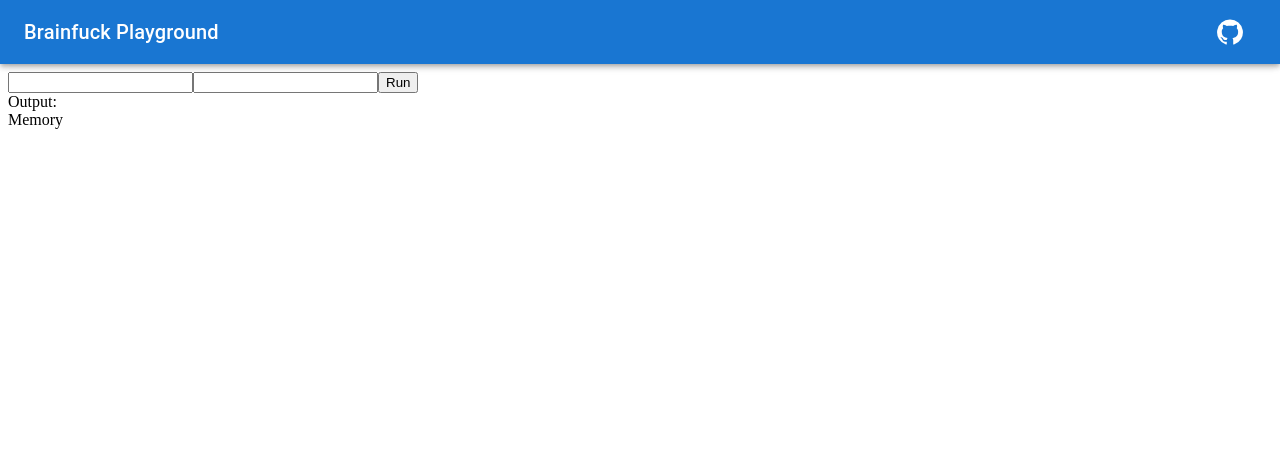
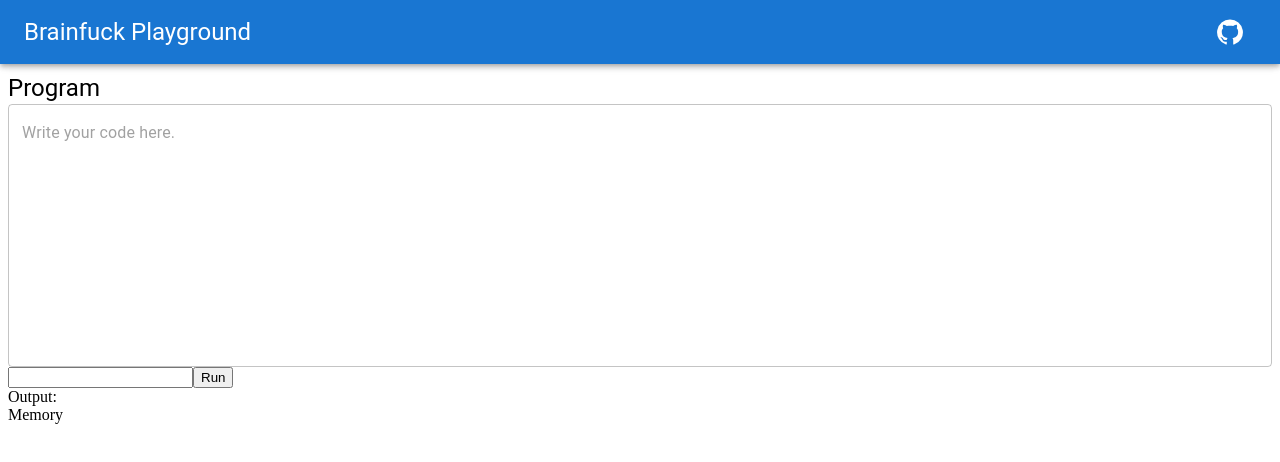
Before and after one commit to chvmvd/brainfuck-playground, a React (Vite) app: page / in a window 1280 px wide. Shown: the top 462 px of the page. Built offline with nearby package versions, Linux system fonts and the light colour scheme.

Commit message:
Create textfield of source code

```diff
--- a/src/App.tsx
+++ b/src/App.tsx
@@ -1,21 +1,34 @@
-import { useState } from "react";
-import { type Memory } from "./components/brainfuckDefinitions";
+import { useState, useEffect } from "react";
+import {
+  type BrainfuckSyntaxStatus,
+  type Memory,
+} from "./components/brainfuckDefinitions";
 import brainfuckInterpreter from "./components/brainfuckInterpreter";
 import brainfuckSyntaxChecker from "./components/brainfuckSyntaxChecker";
-import { AppBar, Toolbar, Typography, IconButton } from "@mui/material";
+import {
+  AppBar,
+  Toolbar,
+  Typography,
+  IconButton,
+  TextField,
+} from "@mui/material";
 import GitHubIcon from "@mui/icons-material/GitHub";
 
 function App() {
   const [sourceCode, setSourceCode] = useState<string>("");
+  const [syntaxStatus, setSyntaxStatus] = useState<BrainfuckSyntaxStatus>("OK");
   const [input, setInput] = useState<string>("");
   const [output, setOutput] = useState<string>("");
   const [memory, setMemory] = useState<Memory>([]);
   const [pointer, setPointer] = useState<number>(0);
+  useEffect(() => {
+    setSyntaxStatus(brainfuckSyntaxChecker(sourceCode));
+  }, [sourceCode]);
   return (
     <>
       <AppBar>
         <Toolbar>
-          <Typography variant="h6" component="div" sx={{ flexGrow: 1 }}>
+          <Typography variant="h5" component="h1" sx={{ flexGrow: 1 }}>
             Brainfuck Playground
           </Typography>
           <IconButton
@@ -28,8 +41,17 @@ function App() {
         </Toolbar>
       </AppBar>
       <Toolbar />
-      <input
-        type="text"
+      <Typography variant="h5" component="h2">
+        Program
+      </Typography>
+      <TextField
+        variant="outlined"
+        error={syntaxStatus === "OK" ? false : true}
+        helperText={syntaxStatus === "OK" ? "" : syntaxStatus}
+        placeholder="Write your code here."
+        multiline
+        rows={10}
+        fullWidth
         value={sourceCode}
         onChange={(e) => {
           setSourceCode(e.target.value);
--- a/src/components/brainfuckDefinitions.ts
+++ b/src/components/brainfuckDefinitions.ts
@@ -2,3 +2,8 @@ export const brainfuckCommand = ["<", ">", "+", "-", ".", ",", "[", "]"];
 export type BrainfuckCommand = "<" | ">" | "+" | "-" | "." | "," | "[" | "]";
 export type BrainfuckCode = string;
 export type Memory = number[];
+export type BrainfuckSyntaxStatus =
+  | "OK"
+  | "Too many open bracket!"
+  | "Too many close bracket!"
+  | "bracket mismatch!";
--- a/src/components/brainfuckSyntaxChecker.ts
+++ b/src/components/brainfuckSyntaxChecker.ts
@@ -1,12 +1,11 @@
-import { type BrainfuckCode } from "./brainfuckDefinitions";
+import {
+  type BrainfuckSyntaxStatus,
+  type BrainfuckCode,
+} from "./brainfuckDefinitions";
 
 export default function brainfuckSyntaxChecker(
   sourceCode: BrainfuckCode
-):
-  | "Too many open bracket!"
-  | "Too many close bracket!"
-  | "bracket mismatch!"
-  | "OK" {
+): BrainfuckSyntaxStatus {
   let openBracketCount = (sourceCode.match(/\[/g) || []).length;
   let closeBracketCount = (sourceCode.match(/\]/g) || []).length;
   if (openBracketCount > closeBracketCount) return "Too many open bracket!";
```
